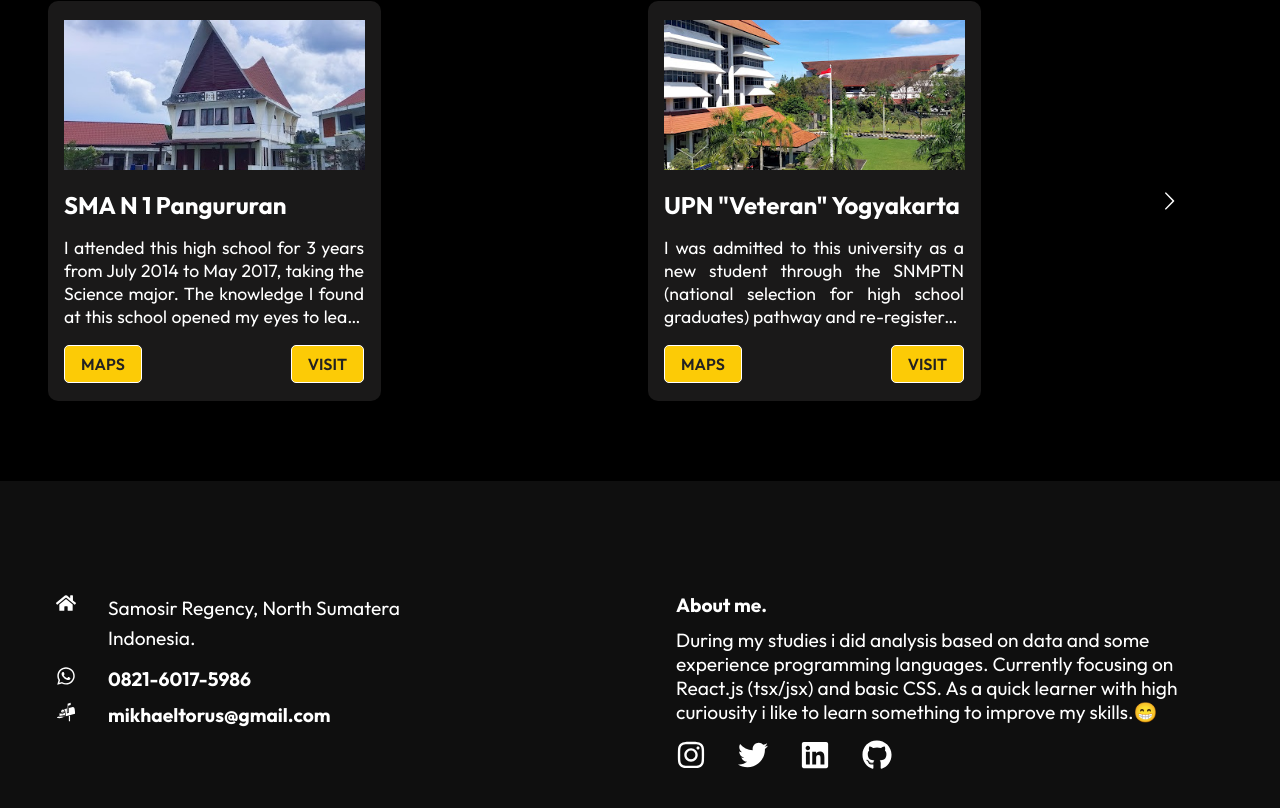
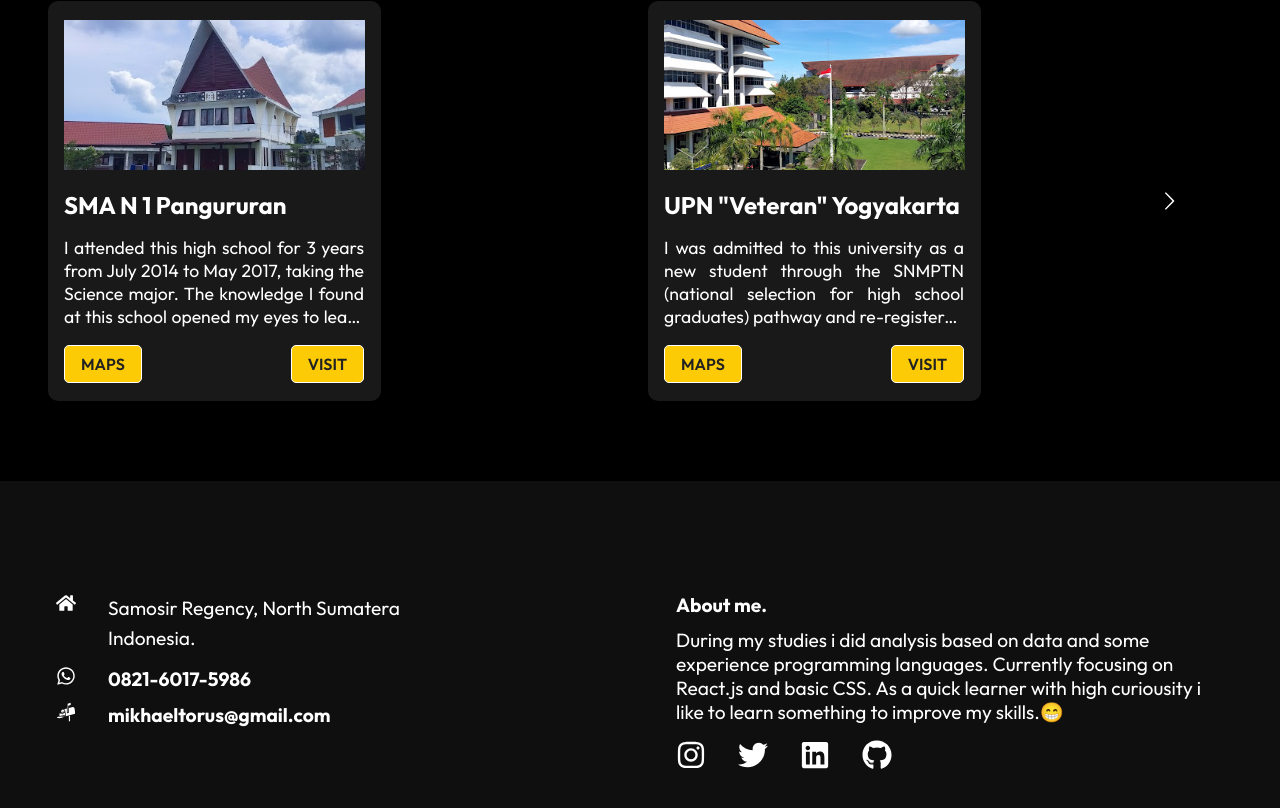
Before and after one commit to kaeltorus/web-porto, a React (Vite) app: page / in a window 1280 px wide. Shown: the part 935-1743 px from the top of the page. Built offline with nearby package versions, Linux system fonts and the light colour scheme.

Commit message:
correcting text sikit aja

```diff
--- a/src/components/Footer.jsx
+++ b/src/components/Footer.jsx
@@ -55,7 +55,7 @@
           <h4>About me.</h4>
           <p>
             During my studies i did analysis based on data and some experience
-            programming languages. Currently focusing on React.js (tsx/jsx) and
+            programming languages. Currently focusing on React.js and
             basic CSS. As a quick learner with high curiousity i like to learn
             something to improve my skills.😁
           </p>
```
